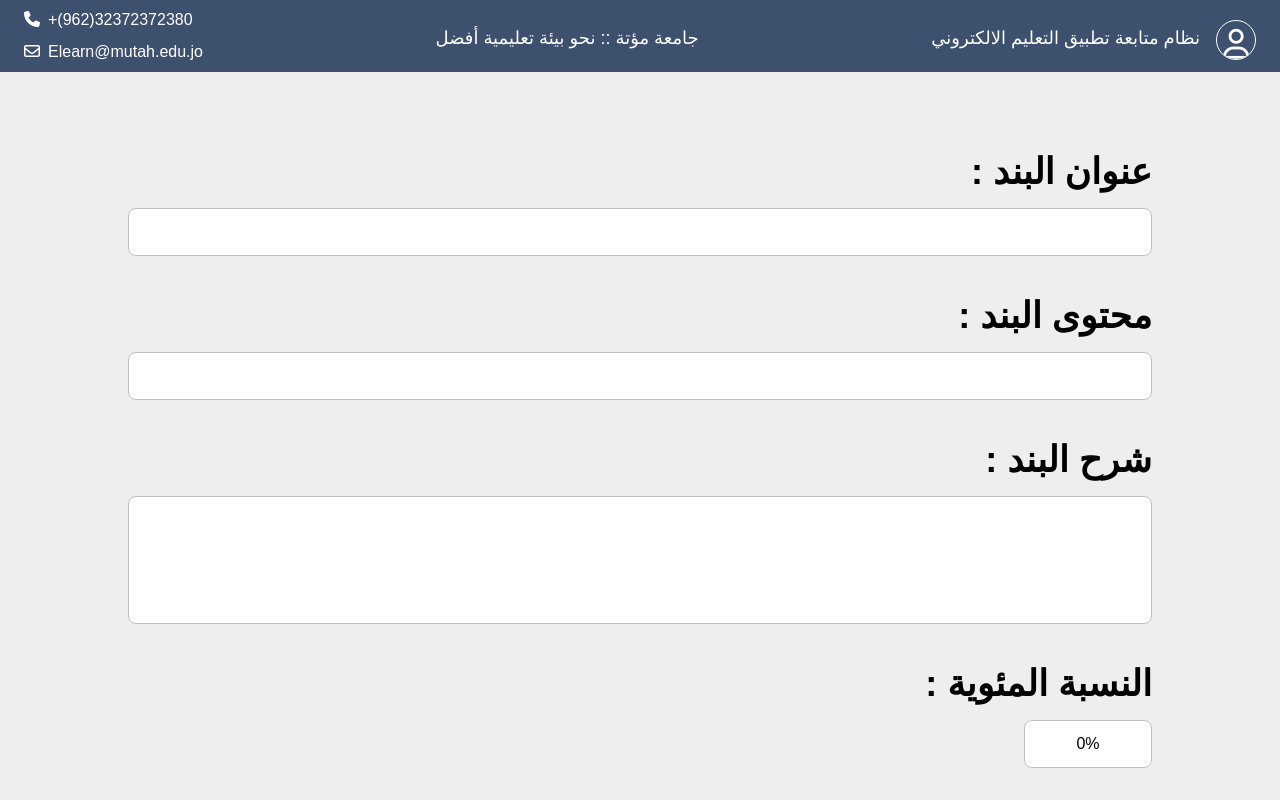
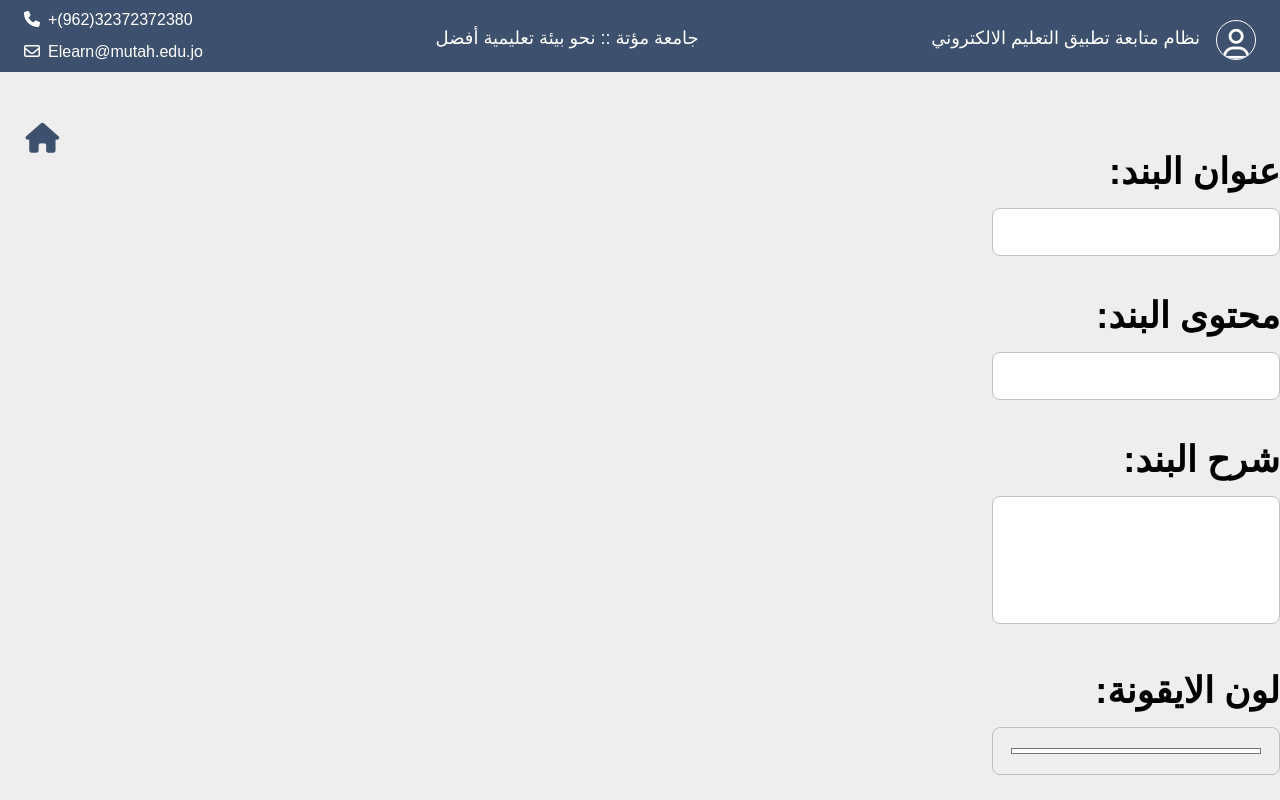
Before and after one commit to Mustafa21Naser21/E-learning-Mutah, a React (Vite) app: page /addtermeditor in a window 1280 px wide. Shown: the top 800 px of the page. Built offline with nearby package versions, Linux system fonts and the light colour scheme.

Commit message:
new update

```diff
--- a/src/Components/AddTermEditor.jsx
+++ b/src/Components/AddTermEditor.jsx
@@ -1,5 +1,5 @@
 import { useState, useEffect } from "react";
-import { useNavigate, useLocation } from 'react-router-dom';
+import { useNavigate, useLocation, Link } from 'react-router-dom';
 import Swal from 'sweetalert2';
 import HeaderViewer from './Header';
 
@@ -7,9 +7,17 @@ export default function AddTermEditor({ addTerm, currentCategory, setCurrentCate
   const location = useLocation();
   const navigate = useNavigate();
 
+  // استخلاص البيانات من الحالة السابقة إذا وجدت
+  const {
+    isEdit,
+    termTitle: initialTitle,
+    termContent: initialContent,
+    termDescription: initialDescription,
+    attachments: initialAttachments,
+    termColor: initialColor
+  } = location.state || {};
 
-  const { isEdit, termTitle: initialTitle, termContent: initialContent, termDescription: initialDescription, attachments: initialAttachments, termColor: initialColor } = location.state || {};
-
+  // تعريف المتغيرات المحلية باستخدام useState
   const [termTitle, setTermTitle] = useState(initialTitle || "");
   const [termContent, setTermContent] = useState(initialContent || "");
   const [termDescription, setTermDescription] = useState(initialDescription || "");
@@ -18,6 +26,7 @@ export default function AddTermEditor({ addTerm, currentCategory, setCurrentCate
   const [termColor, setTermColor] = useState(initialColor || "#ffffff");
   const [attachments, setAttachments] = useState(initialAttachments || []);
 
+  // الدالة لمعالجة إضافة البند
   const handleAddTerm = (e) => {
     e.preventDefault();
 
@@ -47,7 +56,7 @@ export default function AddTermEditor({ addTerm, currentCategory, setCurrentCate
       return;
     }
 
-    // إنشاء البند الجديد
+    // إنشاء أو تحديث البند
     const newTerm = {
       title: termTitle,
       content: termContent,
@@ -56,30 +65,22 @@ export default function AddTermEditor({ addTerm, currentCategory, setCurrentCate
       attachments,
     };
 
-    let updatedCategory;
-    if (isEdit) {
-      // تحديث البند في نفس مكانه
-      updatedCategory = {
+    const updatedCategory = isEdit
+      ? {
           ...currentCategory,
           terms: currentCategory.terms.map((term) =>
             term.title === initialTitle ? newTerm : term
           ),
-      };
-    } else {
-      // إضافة البند الجديد
-      updatedCategory = {
+        }
+      : {
           ...currentCategory,
           terms: [...currentCategory.terms, newTerm],
         };
-    }
 
-    // حفظ الفئة في التخزين المحلي
+    // تحديث التخزين المحلي والحالة
     localStorage.setItem(currentCategory.title, JSON.stringify(updatedCategory));
-
-    // تحديث الحالة
     setCurrentCategory(updatedCategory);
 
-    // رسالة نجاح
     Swal.fire({
       position: "center",
       icon: "success",
@@ -97,17 +98,10 @@ export default function AddTermEditor({ addTerm, currentCategory, setCurrentCate
     });
   };
 
-
-
-
-
-
-
-  function addAttached() {
+  // الدالة لإضافة مرفق جديد
+  const addAttached = () => {
     if (fileName && fileURL) {
       const newAttachment = { name: fileName, url: fileURL };
-
-
       setAttachments([...attachments, newAttachment]);
 
       Swal.fire({
@@ -115,7 +109,7 @@ export default function AddTermEditor({ addTerm, currentCategory, setCurrentCate
         icon: "success",
         title: "تم اضافة المرفق بنجاح",
         showConfirmButton: false,
-        timer: 2000
+        timer: 2000,
       });
       document.querySelector(".add-file").style.display = 'none';
       setFileName("");
@@ -128,99 +122,115 @@ export default function AddTermEditor({ addTerm, currentCategory, setCurrentCate
         showConfirmButton: true,
       });
     }
-  }
+  };
 
-  function showFileInput(e) {
+  // الدوال لإظهار وإخفاء مربع إدخال الملفات
+  const showFileInput = (e) => {
     e.preventDefault();
     document.querySelector(".add-file").style.display = 'block';
-  }
+  };
 
-  function hideFileInput() {
+  const hideFileInput = () => {
     document.querySelector(".add-file").style.display = 'none';
-  }
+  };
 
-  function handleFileChange(event) {
+  const handleFileChange = (event) => {
     const file = event.target.files[0];
     if (file) {
       setFileURL(URL.createObjectURL(file)); // إنشاء رابط URL للملف للعرض
     }
-  }
+  };
 
   return (
     <>
       <HeaderViewer />
+      <div className="back-home">
+        <Link to="/homeEditor">
+          <i className="fa-solid fa-house text-3xl cursor-pointer text-header" />
+        </Link>
+      </div>
       <section>
         <div className="add-term relative mt-20">
-          <form className="" action="" onSubmit={handleAddTerm}>
-
+          <form onSubmit={handleAddTerm}>
+            {/* إدخال عنوان البند */}
             <div className="block">
-              <label style={{ marginRight: '10%' }} className="text-4xl font-bold block mb-4 " htmlFor="addCategory">عنوان البند :</label>
-              <input id="addCategory" style={{ width: '80%', marginLeft: '10%', marginRight: '10%' }} className="w-72 h-12 p-4 border border-input outline-slate-400 rounded-lg" type="text"
-                 maxLength={150}  value={termTitle}
+              <label className="text-4xl font-bold block mb-4" htmlFor="termTitle">عنوان البند:</label>
+              <input
+                id="termTitle"
+                className="w-72 h-12 p-4 border border-input outline-slate-400 rounded-lg"
+                type="text"
+                maxLength={150}
+                value={termTitle}
                 onChange={(e) => setTermTitle(e.target.value)}
               />
             </div>
 
+            {/* إدخال محتوى البند */}
             <div className="block mt-10">
-              <label style={{ marginRight: '10%' }} className="text-4xl font-bold block mb-4 " htmlFor="addCategory">محتوى البند :</label>
-              <input id="addCategory" style={{ width: '80%', marginLeft: '10%', marginRight: '10%' }} className="w-72 h-12 p-4 border border-input outline-slate-400 rounded-lg" type="text"
+              <label className="text-4xl font-bold block mb-4" htmlFor="termContent">محتوى البند:</label>
+              <input
+                id="termContent"
+                className="w-72 h-12 p-4 border border-input outline-slate-400 rounded-lg"
+                type="text"
                 value={termContent}
                 onChange={(e) => setTermContent(e.target.value)}
               />
             </div>
 
+            {/* إدخال شرح البند */}
             <div className="block mt-10">
-              <label style={{ marginRight: '10%' }} className="text-4xl font-bold block mb-4" htmlFor="">شرح البند :</label>
-              <input style={{ width: '80%', marginLeft: '10%', marginRight: '10%' }} className="w-72 h-32 p-4 border border-input outline-slate-400 rounded-lg"
+              <label className="text-4xl font-bold block mb-4" htmlFor="termDescription">شرح البند:</label>
+              <textarea
+                id="termDescription"
+                className="w-72 h-32 p-4 border border-input outline-slate-400 rounded-lg"
                 value={termDescription}
                 onChange={(e) => setTermDescription(e.target.value)}
               />
             </div>
 
+            {/* اختيار اللون */}
             <div className="block mt-10">
-              <label style={{ marginRight: '10%' }} className="text-4xl font-bold block mb-4" htmlFor=""> النسبة المئوية :</label>
-              <input style={{ width: '10%', marginLeft: '10%', marginRight: '10%' }} className="w-72 h-12 p-4 text-center border border-input outline-slate-400 rounded-lg"
-              value={'0%'} readOnly
-              />
-            </div>
-
-            <div className="block mt-10">
-              <label style={{ marginRight: '10%' }} className="text-4xl font-bold block mb-4 " htmlFor="addCategory"> لون الايقونة :</label>
-              <input id="addCategory" style={{ width: '10%', marginLeft: '10%', marginRight: '10%' }} className="w-72 h-12 p-4 border border-input outline-slate-400 rounded-lg" type="color"
+              <label className="text-4xl font-bold block mb-4" htmlFor="termColor">لون الايقونة:</label>
+              <input
+                id="termColor"
+                className="w-72 h-12 p-4 border border-input outline-slate-400 rounded-lg"
+                type="color"
                 value={termColor}
                 onChange={(e) => setTermColor(e.target.value)}
               />
             </div>
 
+            {/* المرفقات */}
             <div className="block mt-10">
-              <label style={{ marginRight: '10%' }} className="text-4xl font-bold block mb-4 " htmlFor="addCategory">المرفقات و الروابط :</label>
-              <button onClick={showFileInput} style={{ marginRight: '10%' }} className='w-64 h-16 mt-4 font-bold border-2 border-black text-4xl px-4 py-2 rounded-lg'>
-                <i className="fa-solid fa-plus px-2 ml-4 text-white bg-header rounded-full" />اضافة مرفق
+              <label className="text-4xl font-bold block mb-4">المرفقات:</label>
+              <button onClick={showFileInput} className='w-64 h-16 mt-4 font-bold border-2 border-black text-4xl px-4 py-2 rounded-lg'>
+                <i className="fa-solid fa-plus px-2 ml-4 text-white bg-header rounded-full" /> اضافة مرفق
               </button>
             </div>
 
+            {/* زر اضافة البند */}
             <div className="btn-add-term">
               <button type="submit" className="w-60 h-14 mb-10 mt-10 bg-header border-2 border-gray-400 text-white text-4xl px-4 py-2 rounded-lg">
-              {isEdit ?"تعديل البند" : "اضافة البند"}
-                <i className="fa-solid fa-check border-2 border-white w-8 h-8 rounded-full text-xl "></i>
+                {isEdit ? "تعديل البند" : "اضافة البند"}
+                <i className="fa-solid fa-check border-2 border-white w-8 h-8 rounded-full text-xl"></i>
               </button>
             </div>
           </form>
 
+          {/* مربع إضافة الملفات */}
           <div className="add-file bg-white hidden w-96 h-96 rounded-lg">
             <i onClick={hideFileInput} className="fa-solid fa-xmark" style={{ cursor: 'pointer', float: 'right', padding: '10px' }} />
-
             <div className="block mt-10">
-              <label style={{ marginRight: '10%' }} className="text-3xl font-bold block mb-4">اسم المرفق :</label>
-              <input style={{ width: '80%', marginLeft: '10%', marginRight: '10%' }} className="w-72 h-12 p-4 border border-input outline-slate-400 rounded-xl"
+              <label className="text-3xl font-bold block mb-4">اسم المرفق:</label>
+              <input
+                className="w-72 h-12 p-4 border border-input outline-slate-400 rounded-xl"
                 type="text"
                 value={fileName}
-                onChange={(e) => setFileName(e.target.value)} // المستخدم يدخل اسم المرفق
+                onChange={(e) => setFileName(e.target.value)}
               />
             </div>
-
             <div className="block relative mt-10">
-              <label htmlFor="file-upload" style={{ marginRight: '10%' }} className="text-3xl font-bold block mb-4 cursor-pointer">
+              <label htmlFor="file-upload" className="text-3xl font-bold block mb-4 cursor-pointer">
                 <i className="fa-solid fa-file-arrow-up" /> تحميل المرفق:
               </label>
               <input
@@ -234,11 +244,9 @@ export default function AddTermEditor({ addTerm, currentCategory, setCurrentCate
                 value={fileURL ? "تم تحميل الملف" : ""}
                 readOnly
                 className="w-72 h-20 p-4 border border-input outline-slate-400 rounded-xl"
-                style={{ width: '80%', marginLeft: '10%', marginRight: '10%' }}
               />
             </div>
-
-            <button style={{ marginRight: '25%' }} onClick={addAttached} className="w-60 h-14 mb-2 mt-14 bg-header border-2 border-gray-400 text-white text-4xl px-4 py-2 rounded-lg">
+            <button onClick={addAttached} className="w-60 h-14 mb-2 mt-14 bg-header border-2 border-gray-400 text-white text-4xl px-4 py-2 rounded-lg">
               اضافة المرفق
             </button>
           </div>
```
Lines whose indentation alone changed are shown as unchanged.
